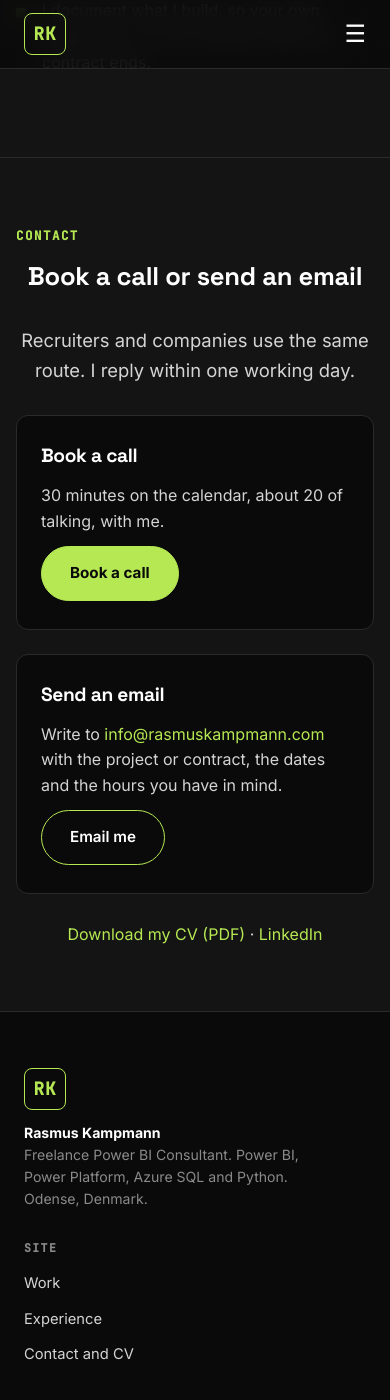
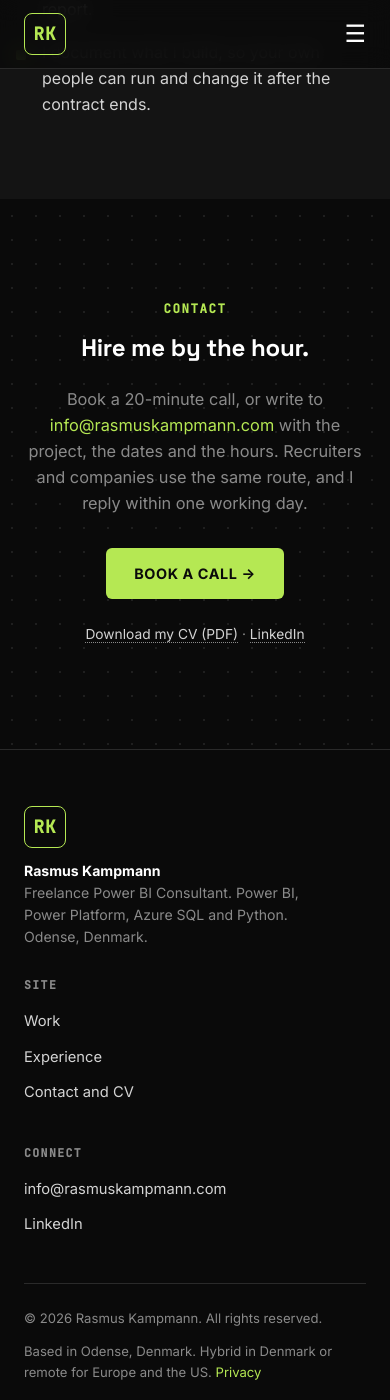
Before and after one commit to rasmuskampmann1998/rasmuskampmann.com, a Jekyll site: the page built from index.md, in a window 390 px wide and 1400 px high, scrolled down 8004 px. Built offline with Jekyll 4.4.1, drawn with Linux system fonts in a browser that asks for light colours; some of the changed text lies outside the part shown.

Commit message:
Contact closes the page like the portfolio (no cards, one button, fades into the page); hero icons above the pills; room around every button
Co-Authored-By: Claude Opus 5.5 <noreply@anthropic.com>

```diff
--- a/assets/css/main.scss
+++ b/assets/css/main.scss
@@ -2418,3 +2418,27 @@ ul.hero-stack {
 @media (max-width: 720px) {
   #projects .projects-grid-large { grid-template-columns: 1fr; }
 }
+
+// Button spacing on the one-page home (2026-11-22): no two buttons or icon links touch.
+// The hero follows the live portfolio: icons first, then the two pills, with room between.
+.hero-centered .hero-social { margin-top: 4px; margin-bottom: 28px; }
+.hero-ctas-centered, .offer-ctas { gap: 16px; }
+.btn-card { margin-top: 16px; display: inline-block; }
+
+// Contact closes the page like the portfolio did: no cards, no band, it fades into the page.
+#contact.cta-soft {
+  background: transparent;
+  border-top: none;
+  border-bottom: none;
+  padding: 96px 0 104px;
+
+  .section-sub { max-width: 620px; }
+  .section-sub a { color: var(--accent-green); }
+  .btn-primary { margin-top: 8px; }
+  .cta-soft-footnote { margin-top: 24px; }
+}
+
+@media (max-width: 640px) {
+  .hero-ctas-centered { flex-direction: column; align-items: center; gap: 12px; }
+  .offer-ctas { gap: 12px; }
+}
--- a/index.md
+++ b/index.md
@@ -22,10 +22,6 @@ redirect_from:
       <li>Python</li>
     </ul>
     <p class="hero-background">I build the data foundation, the apps and the Power BI reports a business runs on, on the Microsoft data stack. Hourly contracts on longer engagements, hybrid in Denmark up to three days a week or remote for Europe and the US. Rate on request.</p>
-    <div class="hero-ctas-centered">
-      <a href="{{ booking }}" class="btn-pill btn-pill--primary" target="_blank" rel="noopener">Book a call</a>
-      <a href="{{ '/assets/files/rasmus-kampmann-cv.pdf' | relative_url }}" class="btn-pill btn-pill--ghost" download>Download CV</a>
-    </div>
     <div class="hero-social">
       <a href="{{ site.author.linkedin }}" target="_blank" rel="noopener" aria-label="LinkedIn">
         <svg viewBox="0 0 24 24" fill="currentColor"><path d="M19 0h-14c-2.761 0-5 2.239-5 5v14c0 2.761 2.239 5 5 5h14c2.762 0 5-2.239 5-5v-14c0-2.761-2.238-5-5-5zm-11 19h-3v-11h3v11zm-1.5-12.268c-.966 0-1.75-.79-1.75-1.764s.784-1.764 1.75-1.764 1.75.79 1.75 1.764-.783 1.764-1.75 1.764zm13.5 12.268h-3v-5.604c0-3.368-4-3.113-4 0v5.604h-3v-11h3v1.765c1.396-2.586 7-2.777 7 2.476v6.759z"/></svg>
@@ -33,6 +29,10 @@ redirect_from:
       <a href="mailto:{{ site.author.email }}" aria-label="Email">
         <svg viewBox="0 0 24 24" fill="currentColor"><path d="M12 12.713l-11.985-9.713h23.97l-11.985 9.713zm0 2.574l-12-9.725v15.438h24v-15.438l-12 9.725z"/></svg>
       </a>
+    </div>
+    <div class="hero-ctas-centered">
+      <a href="{{ booking }}" class="btn-pill btn-pill--primary" target="_blank" rel="noopener">Book a call</a>
+      <a href="{{ '/assets/files/rasmus-kampmann-cv.pdf' | relative_url }}" class="btn-pill btn-pill--ghost" download>Download CV</a>
     </div>
   </div>
 </section>
@@ -203,8 +203,8 @@ redirect_from:
 
 <section class="offer-section offer-section--alt" id="hire">
   <div class="container offer-narrow">
-    <span class="eyebrow">How I work</span>
-    <h2>Hire me by the hour</h2>
+    <span class="eyebrow">Contracts</span>
+    <h2>How I work</h2>
     <ul class="offer-list">
       <li>By the hour on longer engagements. Rate on request, hours by agreement.</li>
       <li>Inside your team next to your own people, or as the one person who builds the system end to end.</li>
@@ -215,23 +215,12 @@ redirect_from:
   </div>
 </section>
 
-<section class="offer-section offer-final" id="contact">
+<section class="cta-soft" id="contact">
   <div class="container">
     <span class="eyebrow">Contact</span>
-    <h2>Book a call or send an email</h2>
-    <p class="offer-lead">Recruiters and companies use the same route. I reply within one working day.</p>
-    <div class="offer-cards offer-cards--two offer-routes">
-      <article class="offer-card">
-        <h3>Book a call</h3>
-        <p>30 minutes on the calendar, about 20 of talking, with me.</p>
-        <a href="{{ booking }}" class="offer-btn offer-btn--primary" target="_blank" rel="noopener">Book a call</a>
-      </article>
-      <article class="offer-card">
-        <h3>Send an email</h3>
-        <p>Write to <a href="mailto:{{ site.author.email }}">{{ site.author.email }}</a> with the project or contract, the dates and the hours you have in mind.</p>
-        <a href="mailto:{{ site.author.email }}" class="offer-btn">Email me</a>
-      </article>
-    </div>
-    <p class="offer-note" id="cv"><a href="{{ '/assets/files/rasmus-kampmann-cv.pdf' | relative_url }}" download>Download my CV (PDF)</a> &middot; <a href="{{ site.author.linkedin }}" target="_blank" rel="noopener">LinkedIn</a></p>
+    <h2>Hire me by the hour.</h2>
+    <p class="section-sub">Book a 20-minute call, or write to <a href="mailto:{{ site.author.email }}">{{ site.author.email }}</a> with the project, the dates and the hours. Recruiters and companies use the same route, and I reply within one working day.</p>
+    <a href="{{ booking }}" class="btn-primary" target="_blank" rel="noopener">Book a call &rarr;</a>
+    <p class="cta-soft-footnote" id="cv"><a href="{{ '/assets/files/rasmus-kampmann-cv.pdf' | relative_url }}" download>Download my CV (PDF)</a> &middot; <a href="{{ site.author.linkedin }}" target="_blank" rel="noopener">LinkedIn</a></p>
   </div>
 </section>
```
